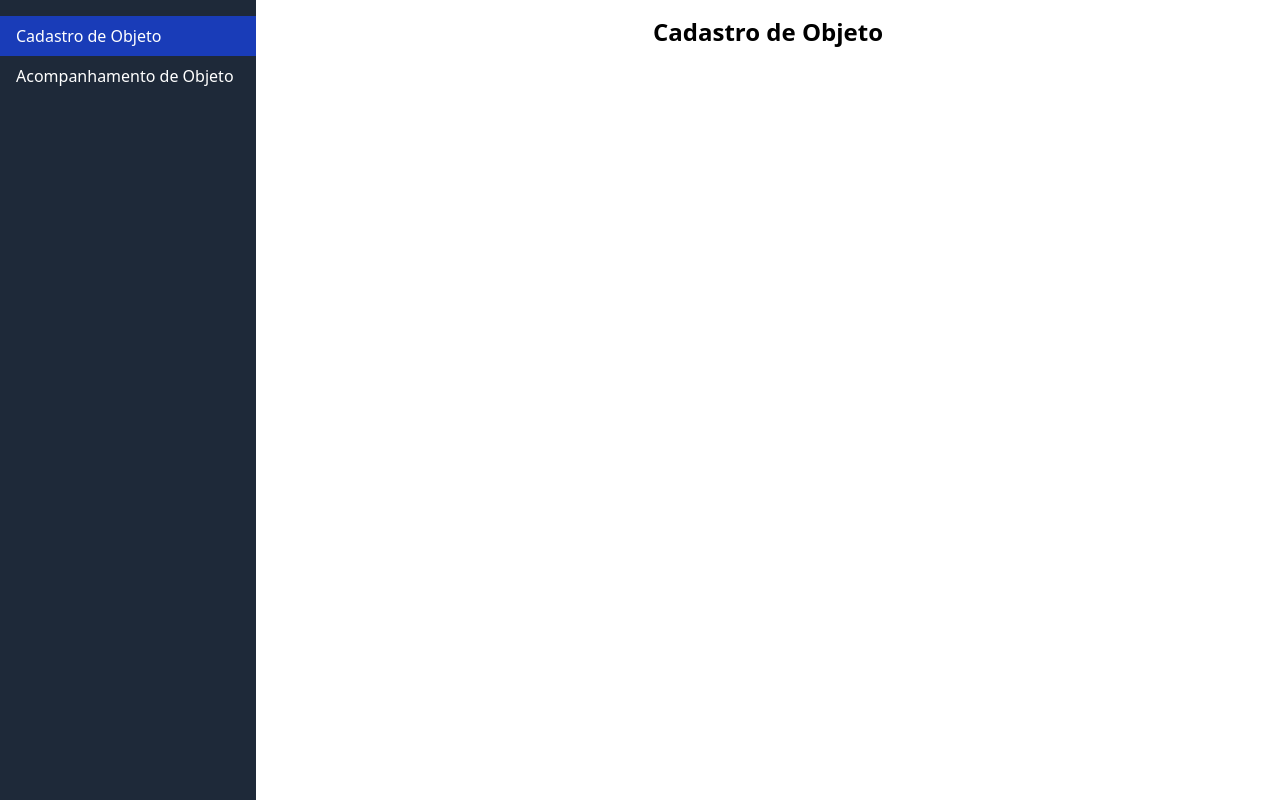
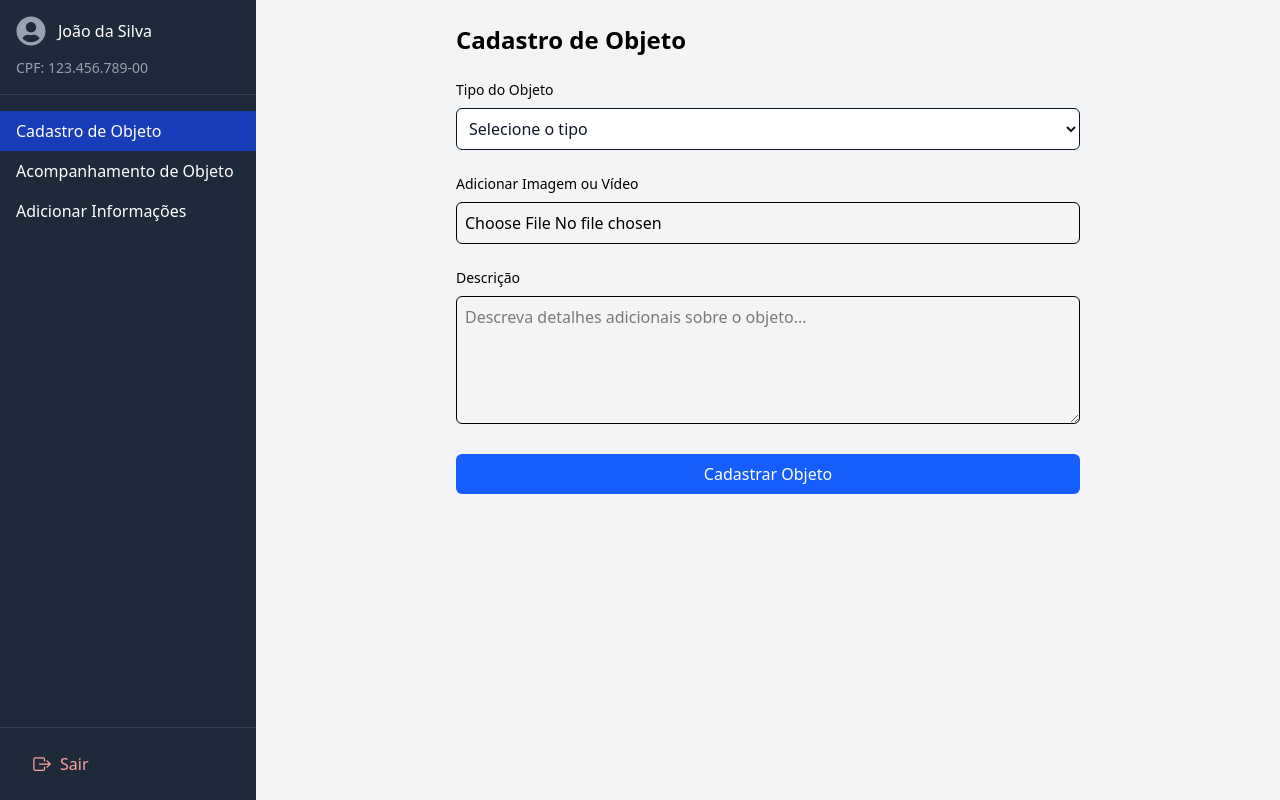
Before and after one commit to Ytallo16/rasor, a React (Vite) app: page / in a window 1280 px wide. Built offline with nearby package versions, Linux system fonts and the light colour scheme.

Commit message:
adicionando informções na sidebar e ajustando as pages

```diff
--- a/package.json
+++ b/package.json
@@ -10,9 +10,12 @@
     "preview": "vite preview"
   },
   "dependencies": {
+    "@fortawesome/free-solid-svg-icons": "^6.7.2",
+    "@fortawesome/react-fontawesome": "^0.2.2",
     "@radix-ui/react-dialog": "^1.1.5",
     "@radix-ui/react-separator": "^1.1.1",
     "@radix-ui/react-slot": "^1.1.1",
+    "@radix-ui/react-switch": "^1.1.2",
     "@radix-ui/react-tooltip": "^1.1.7",
     "@tailwindcss/vite": "^4.0.3",
     "class-variance-authority": "^0.7.1",
@@ -20,6 +23,7 @@
     "lucide-react": "^0.474.0",
     "react": "^18.3.1",
     "react-dom": "^18.3.1",
+    "react-icons": "^5.4.0",
     "tailwind-merge": "^3.0.1",
     "tailwindcss": "^4.0.3",
     "tailwindcss-animate": "^1.0.7"
--- a/src/Sidebar.tsx
+++ b/src/Sidebar.tsx
@@ -1,17 +1,48 @@
 import { useState } from 'react';
+import { IoExitOutline } from "react-icons/io5";
+import { FaUserCircle } from "react-icons/fa";
+import CadastroObjeto from './pages/CadastroObjeto';
+import AcompanhamentoObjeto from './pages/AcompanhamentoObjeto';
+import AdicionarInformacoes from './pages/AdicionarInformacoes';
 
 const Sidebar = () => {
   const [activeTab, setActiveTab] = useState('cadastro');
 
-  const toggleTab = (tab) => {
+  const toggleTab = (tab: string) => {
     setActiveTab(tab);
+  };
+
+  const renderContent = () => {
+    switch (activeTab) {
+      case 'cadastro':
+        return <CadastroObjeto />;
+      case 'acompanhamento':
+        return <AcompanhamentoObjeto />;
+      case 'adicionar':
+        return <AdicionarInformacoes />;
+      default:
+        return <CadastroObjeto />;
+    }
   };
 
   return (
     <div className="flex">
       {/* Sidebar */}
-      <div className="w-64 bg-gray-800 text-white h-screen">
-        <div className="flex flex-col py-4">
+      <div className="w-64 bg-gray-800 text-white h-screen flex flex-col">
+        {/* Informações do Usuário */}
+        <div className="p-4 border-b border-gray-700">
+          <div className="flex items-center gap-3 mb-3">
+            <FaUserCircle className="text-3xl text-gray-400" />
+            <div className="flex flex-col">
+              <span className="font-medium">João da Silva</span>
+            </div>
+          </div>
+          <div className="text-sm text-gray-400">
+            CPF: 123.456.789-00
+          </div>
+        </div>
+
+        <div className="flex-1 flex flex-col py-4">
           <button
             onClick={() => toggleTab('cadastro')}
             className={`py-2 px-4 text-left ${activeTab === 'cadastro' ? 'bg-blue-800' : 'hover:bg-blue-700'}`}
@@ -24,23 +55,28 @@ const Sidebar = () => {
           >
             Acompanhamento de Objeto
           </button>
+          <button
+            onClick={() => toggleTab('adicionar')}
+            className={`py-2 px-4 text-left ${activeTab === 'adicionar' ? 'bg-blue-800' : 'hover:bg-blue-700'}`}
+          >
+            Adicionar Informações
+          </button>
+        </div>
+        {/* Botão de Logout */}
+        <div className="p-4 border-t border-gray-700">
+          <button
+            onClick={() => console.log('Logout clicked')}
+            className="w-full py-2 px-4 text-left text-red-300 hover:text-red-400 rounded flex items-center gap-2 transition-colors duration-200"
+          >
+            <IoExitOutline className="text-xl" />
+            Sair
+          </button>
         </div>
       </div>
 
       {/* Conteúdo Principal */}
-      <div className="flex-1 p-4">
-        {activeTab === 'cadastro' && (
-          <div>
-            <h1 className="text-2xl font-semibold text-center">Cadastro de Objeto</h1>
-            {/* Adicione o formulário ou o conteúdo relevante aqui */}
-          </div>
-        )}
-        {activeTab === 'acompanhamento' && (
-          <div>
-            <h1 className="text-2xl font-semibold text-center">Acompanhamento de Objeto</h1>
-            {/* Adicione o conteúdo relevante para o acompanhamento aqui */}
-          </div>
-        )}
+      <div className="flex-1 bg-gray-100">
+        {renderContent()}
       </div>
     </div>
   );
--- /dev/null
+++ b/src/pages/AcompanhamentoObjeto.tsx
@@ -0,0 +1,15 @@
+const AcompanhamentoObjeto = () => {
+  return (
+    <div className="p-6">
+      <h2 className="text-2xl font-bold mb-6">Acompanhamento de Objeto</h2>
+      <div className="bg-white rounded-lg shadow p-6">
+        <p className="text-gray-600">
+          Aqui você poderá acompanhar o status dos seus objetos cadastrados.
+        </p>
+        {/* Aqui será implementada a lista de objetos cadastrados e seus status */}
+      </div>
+    </div>
+  );
+};
+
+export default AcompanhamentoObjeto;
--- /dev/null
+++ b/src/pages/AdicionarInformacoes.tsx
@@ -0,0 +1,15 @@
+const AdicionarInformacoes = () => {
+  return (
+    <div className="p-6">
+      <h2 className="text-2xl font-bold mb-6">Adicionar Informações</h2>
+      <div className="bg-white rounded-lg shadow p-6">
+        <p className="text-gray-600">
+          Aqui você poderá adicionar informações adicionais aos objetos cadastrados.
+        </p>
+        {/* Aqui será implementado o formulário para adicionar informações */}
+      </div>
+    </div>
+  );
+};
+
+export default AdicionarInformacoes;
--- /dev/null
+++ b/src/pages/CadastroObjeto.tsx
@@ -0,0 +1,115 @@
+import { useState } from 'react';
+
+type TipoObjeto = 'carro' | 'celular' | 'notebook';
+
+interface CampoEspecifico {
+  carro: string;
+  celular: string;
+  notebook: string;
+}
+
+const CadastroObjeto = () => {
+  const [tipoObjeto, setTipoObjeto] = useState<TipoObjeto | ''>('');
+  const [identificador, setIdentificador] = useState('');
+  const [descricao, setDescricao] = useState('');
+  const [arquivo, setArquivo] = useState<File | null>(null);
+
+  const camposEspecificos: CampoEspecifico = {
+    carro: 'Número do Chassi',
+    celular: 'Número IMEI',
+    notebook: 'Número de Série'
+  };
+
+  const handleArquivoChange = (event: React.ChangeEvent<HTMLInputElement>) => {
+    if (event.target.files && event.target.files[0]) {
+      setArquivo(event.target.files[0]);
+    }
+  };
+
+  const handleSubmit = (e: React.FormEvent) => {
+    e.preventDefault();
+    // Aqui você implementará a lógica para enviar os dados
+    console.log({
+      tipoObjeto,
+      identificador,
+      descricao,
+      arquivo
+    });
+  };
+
+  return (
+    <div className="p-6 max-w-2xl mx-auto">
+      <h2 className="text-2xl font-bold mb-6">Cadastro de Objeto</h2>
+
+      <form onSubmit={handleSubmit} className="space-y-6">
+        {/* Seleção do tipo de objeto */}
+        <div className="space-y-2">
+          <label className="block text-sm font-medium">Tipo do Objeto</label>
+          <select
+            value={tipoObjeto}
+            onChange={(e) => setTipoObjeto(e.target.value as TipoObjeto)}
+            className="w-full p-2 border rounded-md bg-white text-gray-900"
+            required
+          >
+            <option value="">Selecione o tipo</option>
+            <option value="carro">Carro</option>
+            <option value="celular">Celular</option>
+            <option value="notebook">Notebook</option>
+          </select>
+        </div>
+
+        {/* Campo dinâmico baseado na seleção */}
+        {tipoObjeto && (
+          <div className="space-y-2">
+            <label className="block text-sm font-medium">
+              {camposEspecificos[tipoObjeto]}
+            </label>
+            <input
+              type="text"
+              value={identificador}
+              onChange={(e) => setIdentificador(e.target.value)}
+              className="w-full p-2 border rounded-md"
+              placeholder={`Digite o ${camposEspecificos[tipoObjeto]}`}
+              required
+            />
+          </div>
+        )}
+
+        {/* Upload de arquivo */}
+        <div className="space-y-2">
+          <label className="block text-sm font-medium">
+            Adicionar Imagem ou Vídeo
+          </label>
+          <input
+            type="file"
+            onChange={handleArquivoChange}
+            accept="image/*,video/*"
+            className="w-full p-2 border rounded-md"
+          />
+        </div>
+
+        {/* Campo de descrição */}
+        <div className="space-y-2">
+          <label className="block text-sm font-medium">Descrição</label>
+          <textarea
+            value={descricao}
+            onChange={(e) => setDescricao(e.target.value)}
+            className="w-full p-2 border rounded-md h-32"
+            placeholder="Descreva detalhes adicionais sobre o objeto..."
+            required
+          />
+        </div>
+
+        {/* Botão de envio */}
+        <button
+          type="submit"
+          className="w-full bg-blue-600 text-white py-2 px-4 rounded-md hover:bg-blue-700 transition-colors"
+        >
+          Cadastrar Objeto
+        </button>
+      </form>
+    </div>
+  );
+};
+
+export default CadastroObjeto;
```
Also changed, not shown: 1 other file (tests, documents, lock files or other folders).
